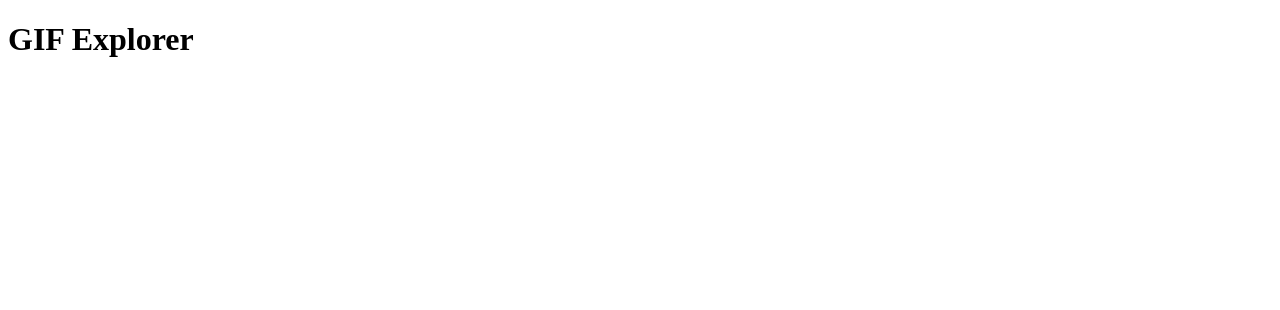
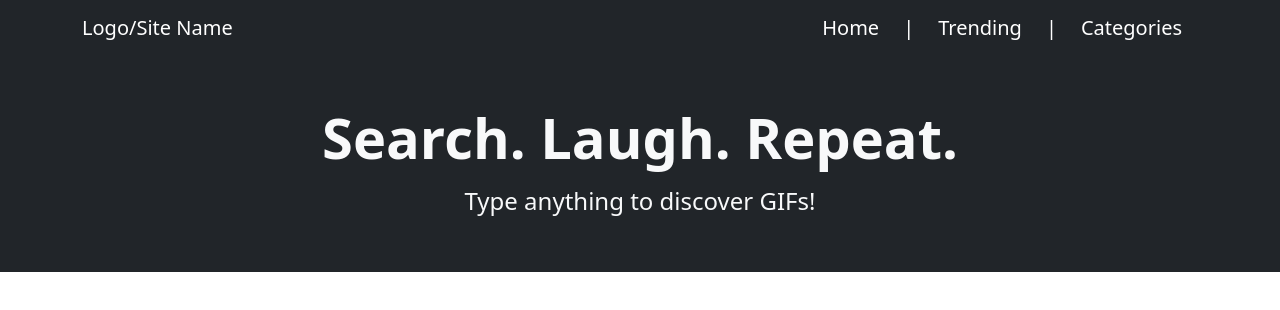
Before and after one commit to rhythmw9/giphySearchEngine, a plain HTML site: page index.html in a window 1280 px wide. Drawn offline with nearby package versions, Linux system fonts and the light colour scheme.

Commit message:
navbar and hero section

```diff
--- a/css/style.css
+++ b/css/style.css
@@ -0,0 +1,3 @@
+nav a:hover {
+    text-decoration: underline;
+}
--- a/index.html
+++ b/index.html
@@ -4,18 +4,47 @@
     <meta charset="UTF-8">
     <meta name="viewport" content="width=device-width, initial-scale=1.0">
     <title>Giphy Search Engine</title>
+    <!-- Bootstrap -->
+    <link href="https://cdn.jsdelivr.net/npm/bootstrap@5.3.7/dist/css/bootstrap.min.css"
+     rel="stylesheet" integrity="sha384-LN+7fdVzj6u52u30Kp6M/trliBMCMKTyK833zpbD+pXdCLuTusPj697FH4R/5mcr" crossorigin="anonymous">
+    <!-- Google fonts -->
+    <link rel="preconnect" href="https://fonts.googleapis.com">
+    <link rel="preconnect" href="https://fonts.gstatic.com" crossorigin>
+    <link href="https://fonts.googleapis.com/css2?family=Rubik:ital,wght@0,300..900;1,300..900&display=swap" rel="stylesheet">
+    <!-- Custom CSS -->
+    <link rel="stylesheet" href="css/style.css">
 </head>
 <body>
 
-    <!-- Header -->
-     <header>
+    <!-- Navbar -->
+    <nav class="navbar sticky-top navbar-expand-lg bg-dark navbar-dark">
 
-        <h1>GIF Explorer</h1>
+        <div class="container">
 
-        <!-- Nav -->
-        <nav>
+            <!-- logo/site name -->
+            <div class="navbar-brand">Logo/Site Name</div>
+
+
+            <!-- Fake links -->
+            <div class="ms-auto d-flex gap-2">
+                <a href="#" class="navbar-brand">Home</a>
+                <span class="navbar-brand">|</span>
+                <a href="#" class="navbar-brand">Trending</a>
+                <span class="navbar-brand">|</span>
+                <a href="#" class="navbar-brand">Categories</a>
+            </div>
+
+        </div>
 
     </nav>
+
+    <!-- Header -->
+    <header class="text-center py-5 bg-dark text-light">
+
+        <h1 class="fw-bold display-4">Search. Laugh. Repeat.</h1>
+        <h2 class="fs-4 mt-3">Type anything to discover GIFs!</h2>
+
+        <!-- Search bar -->
 
     </header>
 
@@ -24,15 +53,15 @@
 
     </main>
 
-    <!-- Results grid -->
-     <div>
-
-     </div>
-
     <!-- Footer -->
     <footer>
 
     </footer>
 
+    <!-- Bootstap JS -->
+    <script src="https://cdn.jsdelivr.net/npm/bootstrap@5.3.7/dist/js/bootstrap.bundle.min.js"
+     integrity="sha384-ndDqU0Gzau9qJ1lfW4pNLlhNTkCfHzAVBReH9diLvGRem5+R9g2FzA8ZGN954O5Q" crossorigin="anonymous"></script>
+    <!-- Custom JS -->
+    <script src="js/main.js"></script>
 </body>
 </html>
```
Also changed, not shown: css/style.scss (deleted). Lines whose indentation alone changed are shown as unchanged.
